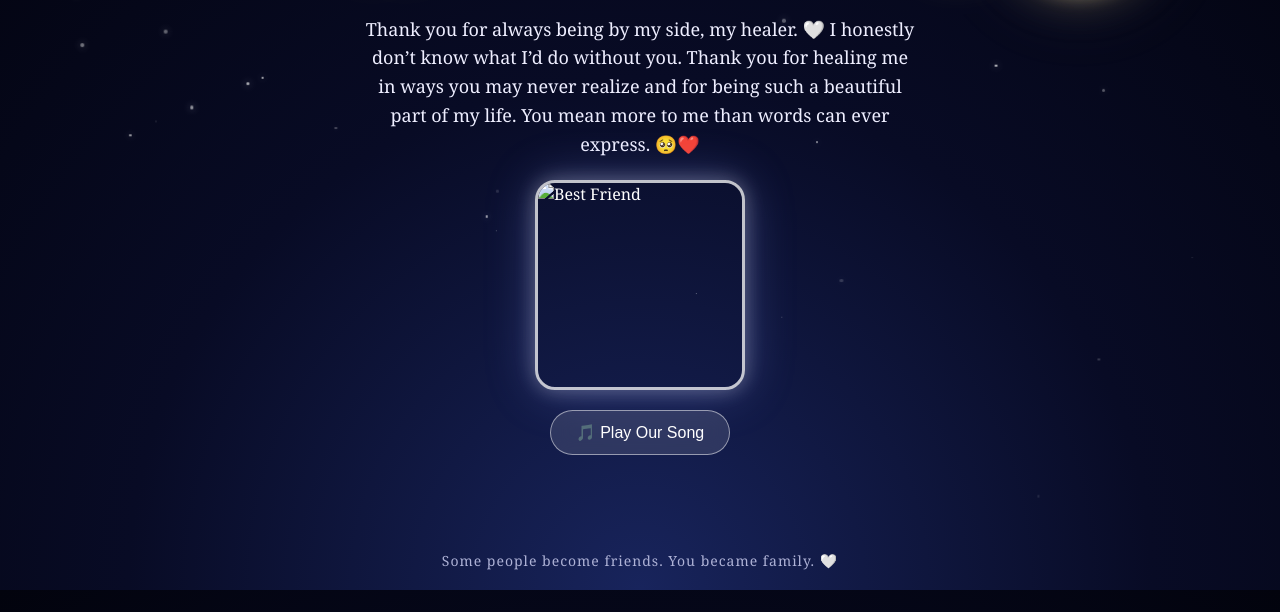
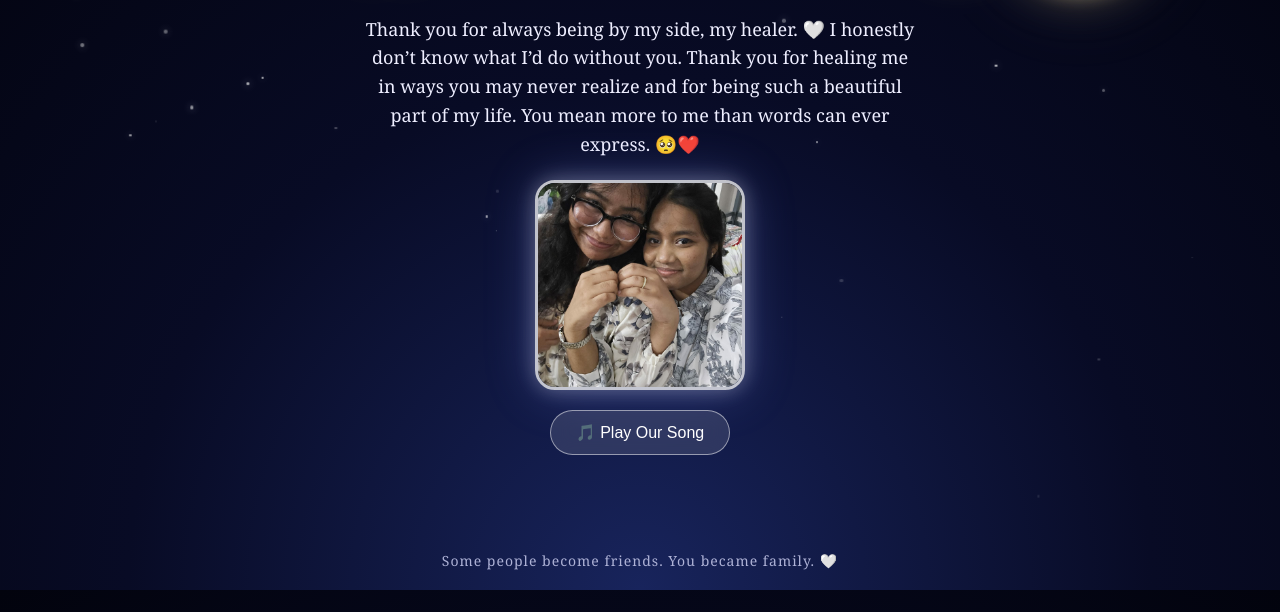
Before and after one commit to saharahossain77777-tech/birthday_lebu, a plain HTML site: page index.html in a window 1280 px wide. Shown: the part 210-822 px from the top of the page. Drawn offline with Linux system fonts and the light colour scheme.

Commit message:
Update index.html

```diff
--- a/index.html
+++ b/index.html
@@ -483,7 +483,7 @@ body {
 
         <img
             id="photo"
-            src="photoo/pic1.jpg"
+            src="pic1.jpg"
             alt="Best Friend">
 
     </div>
@@ -599,19 +599,19 @@ for (let i = 0; i < 100; i++) {
 
 const photos = [
 
-    "photoo/pic1.jpg",
+    "pic1.jpg",
 
-    "photoo/pic2.jpg",
+    "pic2.jpg",
 
-    "photoo/pic3.jpg",
+    "pic3.jpg",
 
-    "photoo/pic5.jpg",
+    "pic5.jpg",
 
-    "photoo/pic6.jpg",
+    "pic6.jpg",
 
-    "photoo/pic7.jpg",
+    "pic7.jpg",
 
-    "photoo/pic8.jpg"
+    "pic8.jpg"
 
 
 
```
